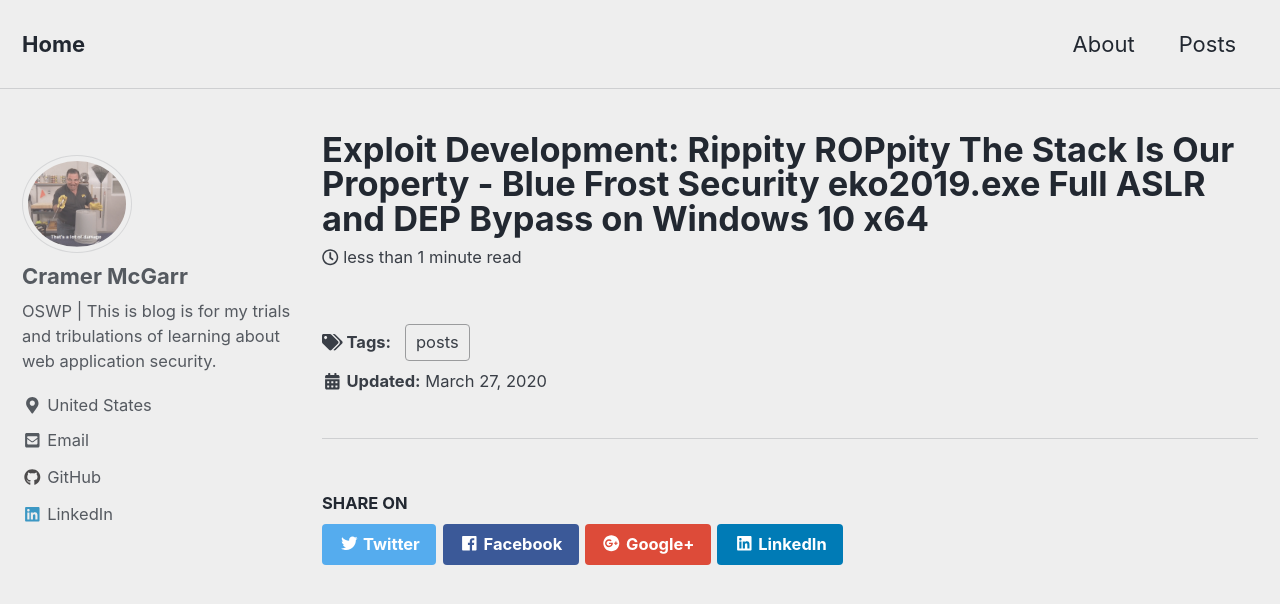
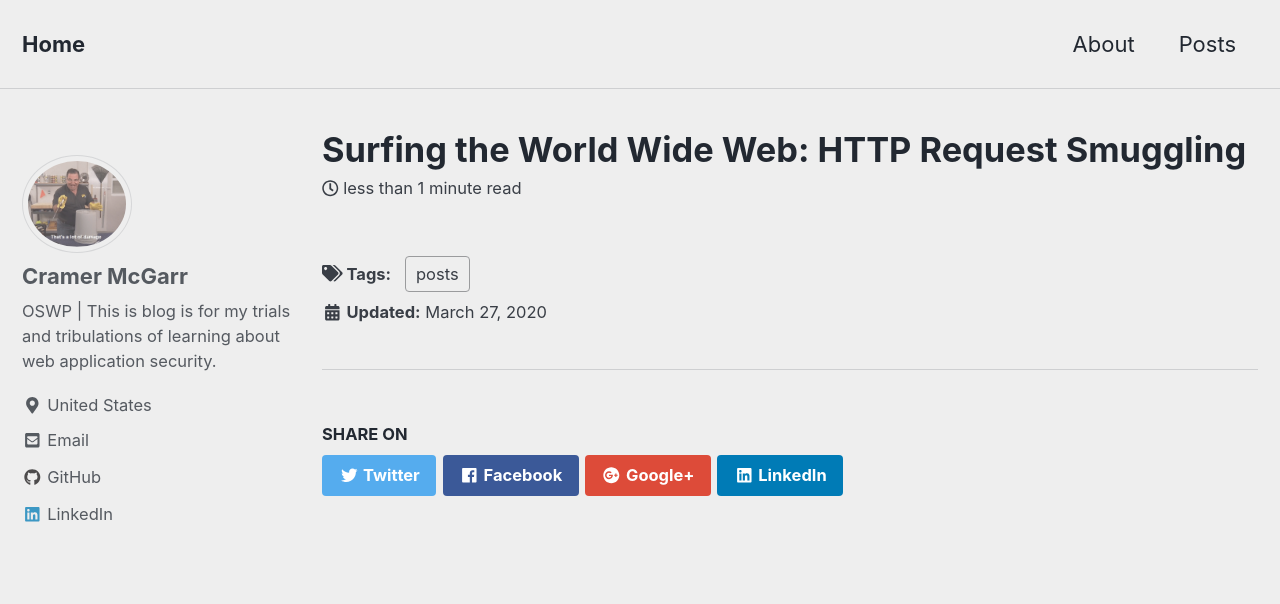
Before and after one commit to CRAYPAUL/craypaul.github.io, a Jekyll site: the page built from _posts/2020-03-30-http-request-smuggling.md, in a window 1280 px wide and 900 px high. Shown: the top 604 px of the window. Built offline with Jekyll 4.4.1, drawn with Linux system fonts in a browser that asks for light colours; cached includes are drawn as plain includes; nearby versions of some CDN libraries.

Commit message:
Update 2020-03-30-http-request-smuggling.md

```diff
--- a/_posts/2020-03-30-http-request-smuggling.md
+++ b/_posts/2020-03-30-http-request-smuggling.md
@@ -1,6 +1,6 @@
 ---
-title:  "Exploit Development: Rippity ROPpity The Stack Is Our Property - Blue Frost Security eko2019.exe Full ASLR and DEP Bypass on Windows 10 x64"
+title:  "Surfing the World Wide Web: HTTP Request Smuggling"
 date:   2020-03-27
 tags: [posts]
-excerpt: "Reverse engineering BFS's eko2019.exe application and obtaining an ASLR bypass via an arbitrary read primitive."
+excerpt: "Understanding the inner workings of HTTP Request Smuggling and how it can be implemented"
 ---
```
